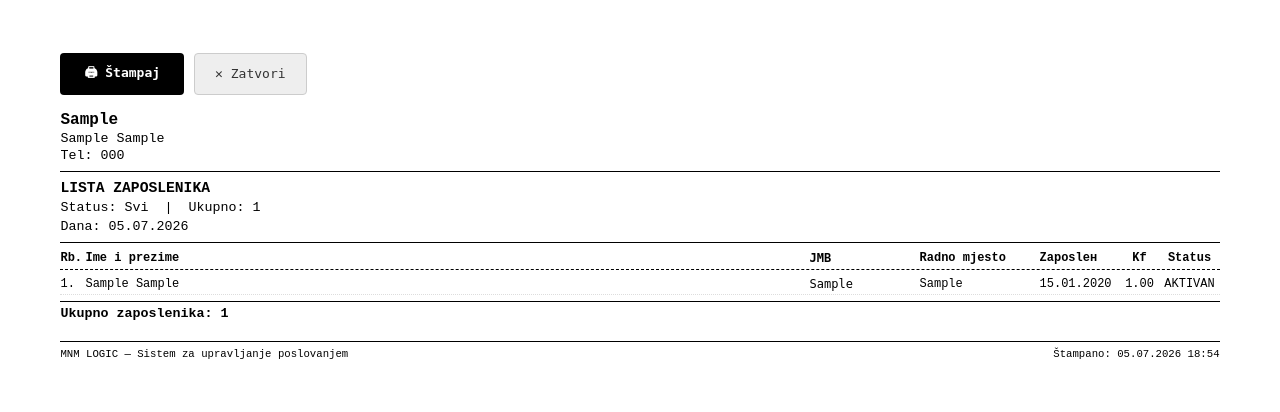
After one commit to nerminvkl/glavna-knjiga, a Django app: page /glavna-knjiga/1/zaposlenici/print/ in a window 1280 px wide. The commit adds this page. Shown: the top 412 px of the page. Run offline with Django 5.2, Linux system fonts and the light colour scheme; a user stored in the database is signed in; tables that the repository leaves empty hold one stand-in row (values such as "Sample post").

Commit message:
dodan print radnika

```diff
--- a/_core/urls.py
+++ b/_core/urls.py
@@ -34,6 +34,8 @@ urlpatterns = [
     path('knjiga/<int:knjiga_id>/zakljuci/', zakljuci_godinu, name='zakljuci_godinu'),
     path('prenos-stanja/', prenesi_stanje, name='prenesi_stanje'),
     path('inventura/<int:inventura_id>/zakljuci/', zakljuci_inventuru, name='zakljuci_inventuru'),
+    path('glavna-knjiga/<int:partner_id>/zaposlenici/print/', print_zaposlenici, name='print_zaposlenici'),
+
     # Godine
     path('godine/',                godine,        name='godine'),
     path('godine/edit/<int:edit_id>/', godine,    name='godina_edit'),
--- /dev/null
+++ b/a_home/templates/a_home/print_zaposlenici.html
@@ -0,0 +1,87 @@
+<!DOCTYPE html>
+<html lang="bs">
+<head>
+  <meta charset="UTF-8">
+  <title>Zaposlenici — {{ partner.naziv_1 }}</title>
+  <style>
+    * { margin:0; padding:0; box-sizing:border-box; }
+    body { font-family:'Courier New',monospace; font-size:10pt; color:#000; background:#fff; padding:14mm 16mm; }
+    .no-print { margin-bottom:16px; display:flex; gap:10px; }
+    .firma-naziv { font-size:12pt; font-weight:bold; margin-bottom:2px; }
+    .firma-sub { font-size:10pt; margin-bottom:2px; }
+    .header-divider { border:none; border-top:1px solid #000; margin:8px 0; }
+    .doc-title { font-weight:bold; font-size:11pt; margin:8px 0 4px; }
+    .doc-info { font-size:10pt; margin-bottom:4px; }
+    .table-header { display:flex; border-bottom:1px dashed #000; padding-bottom:4px; margin-bottom:4px; font-size:9pt; font-weight:bold; }
+    .table-row { display:flex; font-size:9pt; padding:3px 0; border-bottom:1px dotted #ddd; }
+    .table-row:last-child { border-bottom:none; }
+    .col-rb     { width:25px; }
+    .col-ime    { flex:1; }
+    .col-jmb    { width:110px; font-family:monospace; }
+    .col-pozicija { width:120px; }
+    .col-datum  { width:80px; }
+    .col-kf     { width:40px; text-align:center; }
+    .col-status { width:60px; text-align:center; }
+    .totals-divider { border:none; border-top:1px solid #000; margin:6px 0 4px; }
+    .print-footer { margin-top:20px; border-top:1px solid #000; padding-top:6px; display:flex; justify-content:space-between; font-size:8pt; }
+    @media print {
+      body { padding:8mm 10mm; }
+      .no-print { display:none !important; }
+      @page { margin:10mm; size:A4 landscape; }
+    }
+  </style>
+</head>
+<body>
+  <div class="no-print">
+    <button onclick="window.print()" style="background:#000;color:#fff;border:none;padding:10px 24px;font-size:13px;font-weight:bold;border-radius:4px;cursor:pointer;font-family:monospace;">🖨 Štampaj</button>
+    <button onclick="window.close(); history.back();" style="background:#eee;color:#333;border:1px solid #ccc;padding:10px 20px;font-size:13px;border-radius:4px;cursor:pointer;font-family:monospace;">✕ Zatvori</button>
+  </div>
+
+  <div class="firma-naziv">{{ partner.naziv_1 }}</div>
+  <div class="firma-sub">{{ partner.ptt }} {{ partner.mjesto }}</div>
+  {% if partner.telefon %}<div class="firma-sub">Tel: {{ partner.telefon }}</div>{% endif %}
+
+  <hr class="header-divider">
+
+  <div class="doc-title">LISTA ZAPOSLENIKA</div>
+  <div class="doc-info">
+    Status: {% if filter_status == 'aktivni' %}Aktivni{% elif filter_status == 'neaktivni' %}Neaktivni{% else %}Svi{% endif %}
+    &nbsp;|&nbsp; Ukupno: {{ lista|length }}
+  </div>
+  <div class="doc-info">Dana: {% now "d.m.Y" %}</div>
+
+  <hr class="header-divider">
+
+  <div class="table-header">
+    <div class="col-rb">Rb.</div>
+    <div class="col-ime">Ime i prezime</div>
+    <div class="col-jmb">JMB</div>
+    <div class="col-pozicija">Radno mjesto</div>
+    <div class="col-datum">Zaposlен</div>
+    <div class="col-kf">Kf</div>
+    <div class="col-status">Status</div>
+  </div>
+
+  {% for obj in lista %}
+  <div class="table-row">
+    <div class="col-rb">{{ forloop.counter }}.</div>
+    <div class="col-ime">{{ obj.prezime }} {{ obj.ime }}</div>
+    <div class="col-jmb">{{ obj.jmb|default:"—" }}</div>
+    <div class="col-pozicija">{{ obj.pozicija|default:"—" }}</div>
+    <div class="col-datum">{% if obj.datum_zaposlenja %}{{ obj.datum_zaposlenja|date:"d.m.Y" }}{% else %}—{% endif %}</div>
+    <div class="col-kf">{{ obj.kf_licnog_odbitka }}</div>
+    <div class="col-status">{% if obj.status == 'aktivan' %}AKTIVAN{% else %}NEAKTIVAN{% endif %}</div>
+  </div>
+  {% empty %}
+  <div style="padding:10px 0; color:#888;">Nema zaposlenika.</div>
+  {% endfor %}
+
+  <hr class="totals-divider">
+  <div style="font-size:10pt; font-weight:bold;">Ukupno zaposlenika: {{ lista|length }}</div>
+
+  <div class="print-footer">
+    <span>MNM LOGIC — Sistem za upravljanje poslovanjem</span>
+    <span>Štampano: {% now "d.m.Y H:i" %}</span>
+  </div>
+</body>
+</html>
--- a/a_home/views.py
+++ b/a_home/views.py
@@ -1481,10 +1481,7 @@ def zaposlenici_view(request, partner_id):
     from django import forms
     class ZaposlenikForm(forms.ModelForm):
         kf_licnog_odbitka = forms.DecimalField(
-            min_value=0,
-            decimal_places=2,
-            max_digits=4,
-            required=False,
+            min_value=0, decimal_places=2, max_digits=4, required=False,
         )
         datum_zaposlenja = forms.DateField(
             required=False,
@@ -1504,14 +1501,12 @@ def zaposlenici_view(request, partner_id):
         if form.is_valid():
             z = form.save(commit=False)
             z.partner = partner
-            # Direktno iz POST-a da bi 0 bio prihvaćen
             from decimal import Decimal
             kf_raw = request.POST.get('kf_licnog_odbitka', '').strip()
             try:
                 z.kf_licnog_odbitka = Decimal(kf_raw)
             except:
                 z.kf_licnog_odbitka = Decimal('1')
-            # Datum
             datum_raw = request.POST.get('datum_zaposlenja', '').strip()
             if datum_raw:
                 from datetime import date
@@ -1526,16 +1521,39 @@ def zaposlenici_view(request, partner_id):
     else:
         form = ZaposlenikForm(instance=edit_obj)
 
+    filter_status = request.GET.get('filter', 'svi')
     lista = Zaposlenik.objects.filter(partner=partner)
+    if filter_status == 'aktivni':
+        lista = lista.filter(status='aktivan')
+    elif filter_status == 'neaktivni':
+        lista = lista.filter(status='neaktivan')
+    lista = lista.order_by('prezime', 'ime')
+
     return render(request, 'a_home/zaposlenici.html', {
         'partner': partner,
         'godina': godina,
         'form': form,
         'lista': lista,
         'edit_obj': edit_obj,
-        'show_header': False,
-    })
-
+        'filter_status': filter_status,
+        'show_header': False,
+    })
+
+@login_required
+def print_zaposlenici(request, partner_id):
+    partner = get_object_or_404(PoslovniPartner, id=partner_id)
+    filter_status = request.GET.get('filter', 'svi')
+    lista = Zaposlenik.objects.filter(partner=partner)
+    if filter_status == 'aktivni':
+        lista = lista.filter(status='aktivan')
+    elif filter_status == 'neaktivni':
+        lista = lista.filter(status='neaktivan')
+    lista = lista.order_by('prezime', 'ime')
+    return render(request, 'a_home/print_zaposlenici.html', {
+        'partner': partner,
+        'lista': lista,
+        'filter_status': filter_status,
+    })
 
 @login_required
 def zaposlenik_delete(request, pk):
```
Also changed, not shown: a_home/templates/a_home/zaposlenici.html (+102 -41 lines).
